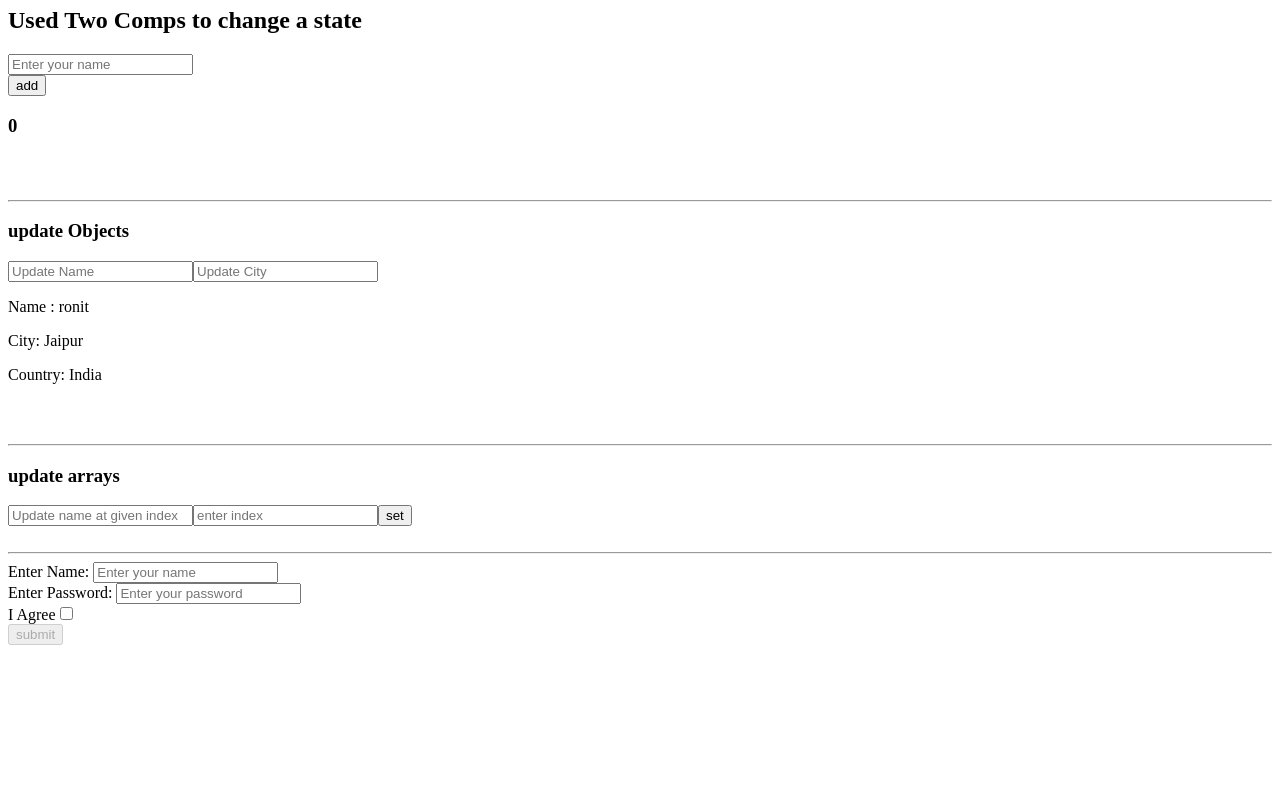
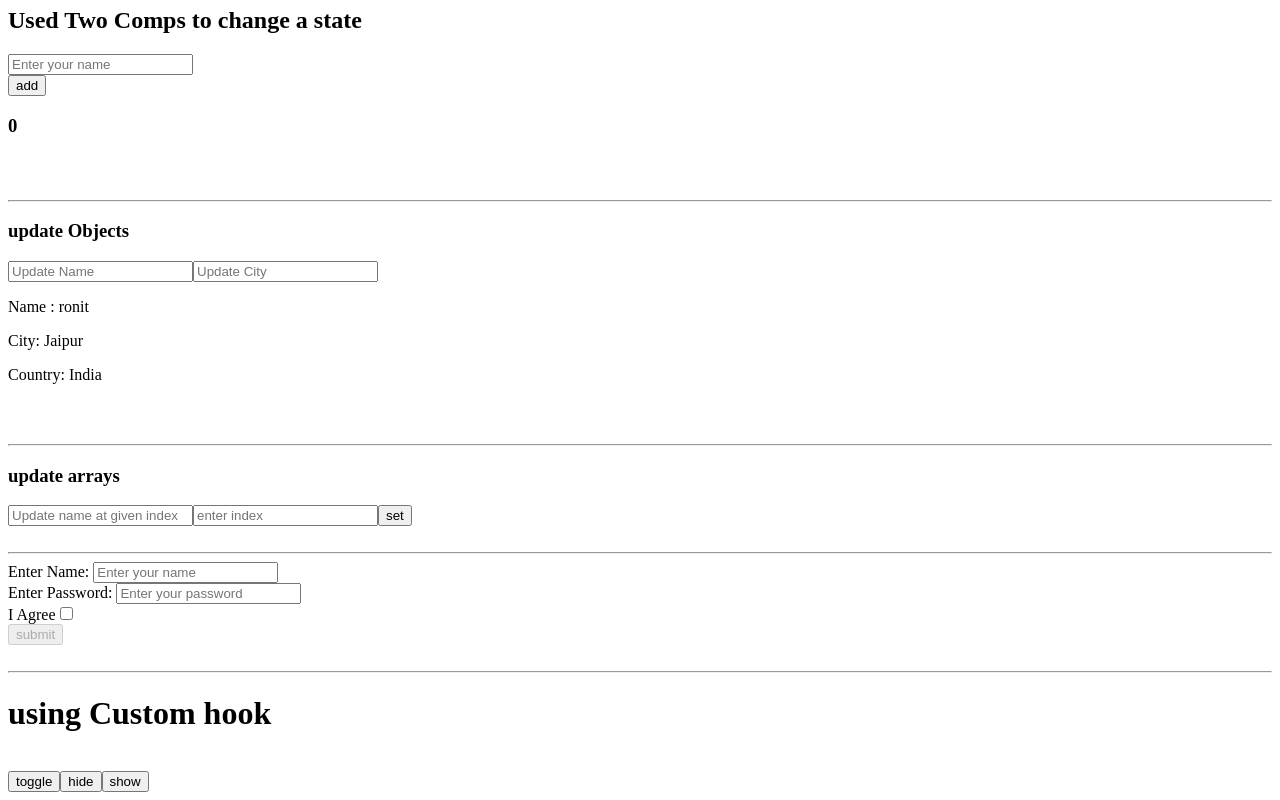
Before and after one commit to kaihatsuRONIT/reactRevision, a React (Vite) app in the folder react-blog-app/: page / in a window 1280 px wide. Shown: the part 2943-3743 px from the top of the page. Before the commit the page ends 3596 px from the top, so only its background shows below. Built offline with nearby package versions, Linux system fonts and the light colour scheme.

Commit message:
added customHook.jsx

```diff
--- a/react-blog-app/src/App.jsx
+++ b/react-blog-app/src/App.jsx
@@ -13,6 +13,7 @@ import DerivedState from "./DerivedState";
 import ComponentConnect from "./ComponentConnect";
 import UpdateObjs from "./UpdateObjs";
 import FormComponent from "./FormComponent";
+import CustomHook from "./CustomHook";
 
 function App() {
   const [counter, setCounter] = useState(0);
@@ -129,6 +130,9 @@ function App() {
       <br />
       <hr />
       <FormComponent/>
+      <br />
+      <hr />
+      <CustomHook/>
     </>
   )
 }
```
